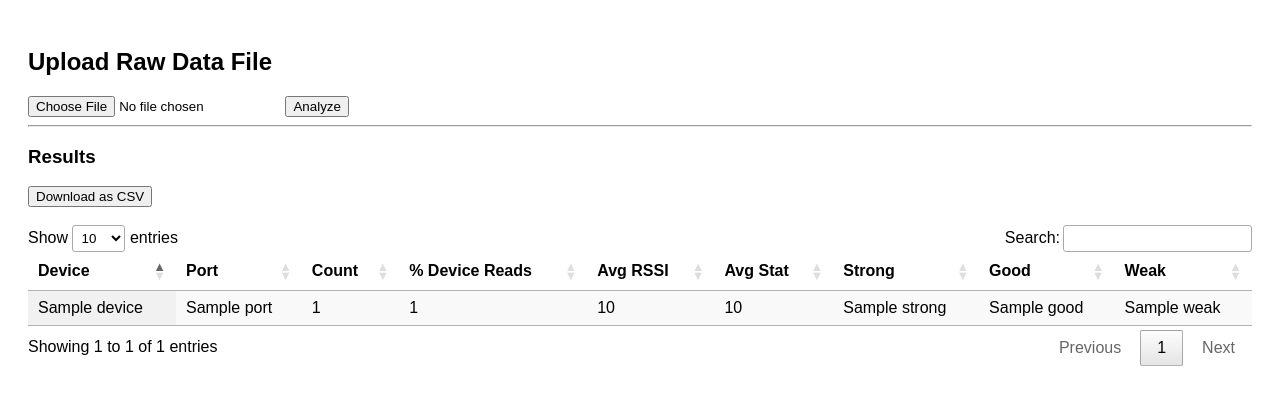
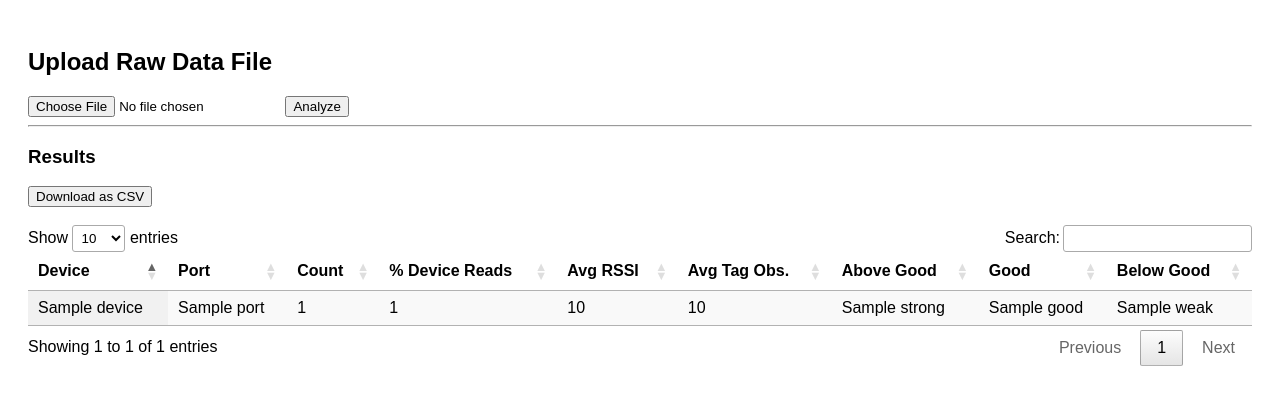
Before and after one commit to GhostTiming/post_race_analyzer, a Flask app: template templates/index.html in a window 1280 px wide. Shown: the top 405 px of the page. Run offline with Flask 3, Linux system fonts and the light colour scheme; the template is opened without the code that fills it: most values are stand-ins (such as "Sample title", 1, 10 or a date in 2020); some libraries are stand-ins or nearby versions.

Commit message:
Update index.html

```diff
--- a/templates/index.html
+++ b/templates/index.html
@@ -34,10 +34,10 @@
                 <th>Count</th>
                 <th>% Device Reads</th>
                 <th>Avg RSSI</th>
-                <th>Avg Stat</th>
-                <th>Strong</th>
+                <th>Avg Tag Obs.</th>
+                <th>Above Good</th>
                 <th>Good</th>
-                <th>Weak</th>
+                <th>Below Good</th>
             </tr>
         </thead>
         <tbody>
```
